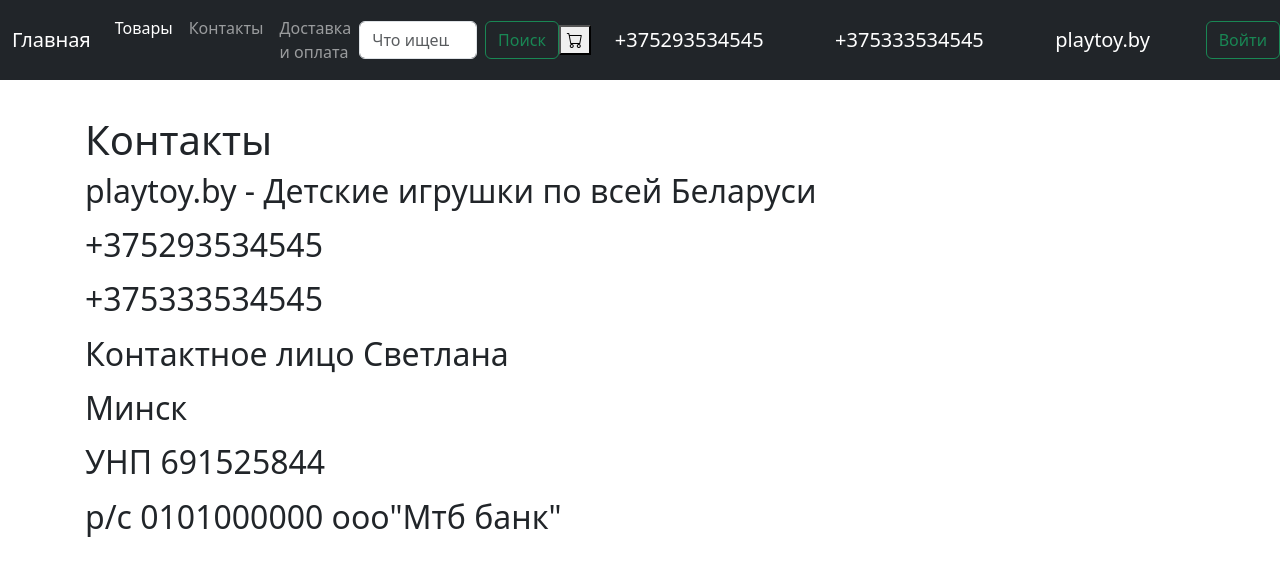
After one commit to SvetaEsh/playtoy, a Django app: page /contact in a window 1280 px wide. The commit adds this page. Shown: the top 576 px of the page. Run offline with Django 4.2, Linux system fonts and the light colour scheme; some libraries are stand-ins or nearby versions.

Commit message:
remake links and info

```diff
--- /dev/null
+++ b/src/main/templates/main/contact.html
@@ -0,0 +1,13 @@
+{% extends 'base.html' %}
+{% block TITLE %}Добавить товар{% endblock TITLE %}
+{% block BODY %}
+<h1>Контакты</h1>
+<h2>
+    <p>playtoy.by - Детские игрушки по всей Беларуси </p>
+    <p>+375293534545</p>
+    <p>+375333534545</p>
+    <p>Контактное лицо Светлана</p>
+    <p>Минск</p>
+    <p>УНП 691525844</p>
+    <p>р/с  0101000000 ооо"Мтб банк"</p></h2>
+{% endblock BODY %}
--- a/src/main/urls.py
+++ b/src/main/urls.py
@@ -2,6 +2,7 @@ from django.urls import path
 from . import views
 
 urlpatterns = [
-    path('', views.HomePage.as_view(), name='main')
-
+    path('', views.HomePage.as_view(), name='main'),
+    path('delivery', views.Delivery.as_view(), name='delivery'),
+    path('contact', views.Contact.as_view(), name='contact')
     ]
--- a/src/main/views.py
+++ b/src/main/views.py
@@ -6,3 +6,10 @@ from . import models
 # Create your views here.
 class HomePage(generic.TemplateView):
     template_name="main/home-page.html"
+
+
+class Delivery(generic.TemplateView):
+    template_name="main/shipping-and-payment.html"
+
+class Contact(generic.TemplateView):
+    template_name="main/contact.html"
--- a/src/templates/base.html
+++ b/src/templates/base.html
@@ -117,12 +117,12 @@
               <a class="nav-link active" aria-current="page" href="{% url 'category:category' %}">Товары</a>
             </li>
             <li class="nav-item">
-              <a class="nav-link" href="#">Контакты</a>
+              <a class="nav-link" href="{% url 'contact' %}">Контакты</a>
             </li>
-<!--            <li class="nav-item">
-              <a class="nav-link disabled">Доставка и оплата</a>
+            <li class="nav-item">
+              <a class="nav-link" href="{% url 'delivery' %}">Доставка и оплата</a>
             </li>
-          -->
+
           </ul>
           <form class="d-flex" role="search">
             <input class="form-control me-2" type="search" placeholder="Что ищешь?" aria-label="Search">
```
Also changed, not shown: src/main/templates/main/shipping-and-payment.html (renamed from src/templates/includes/shipping-and-payment.html).
